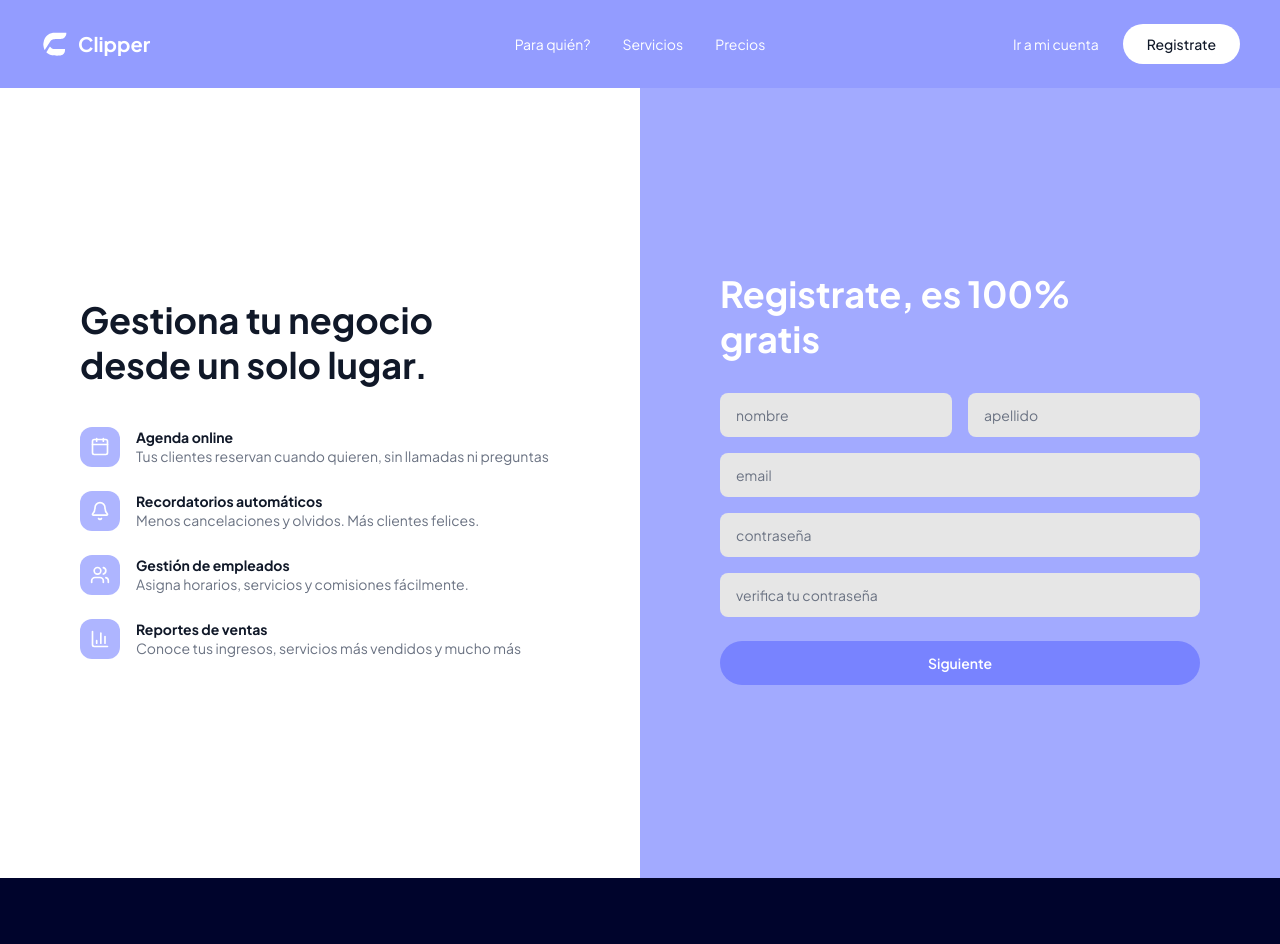
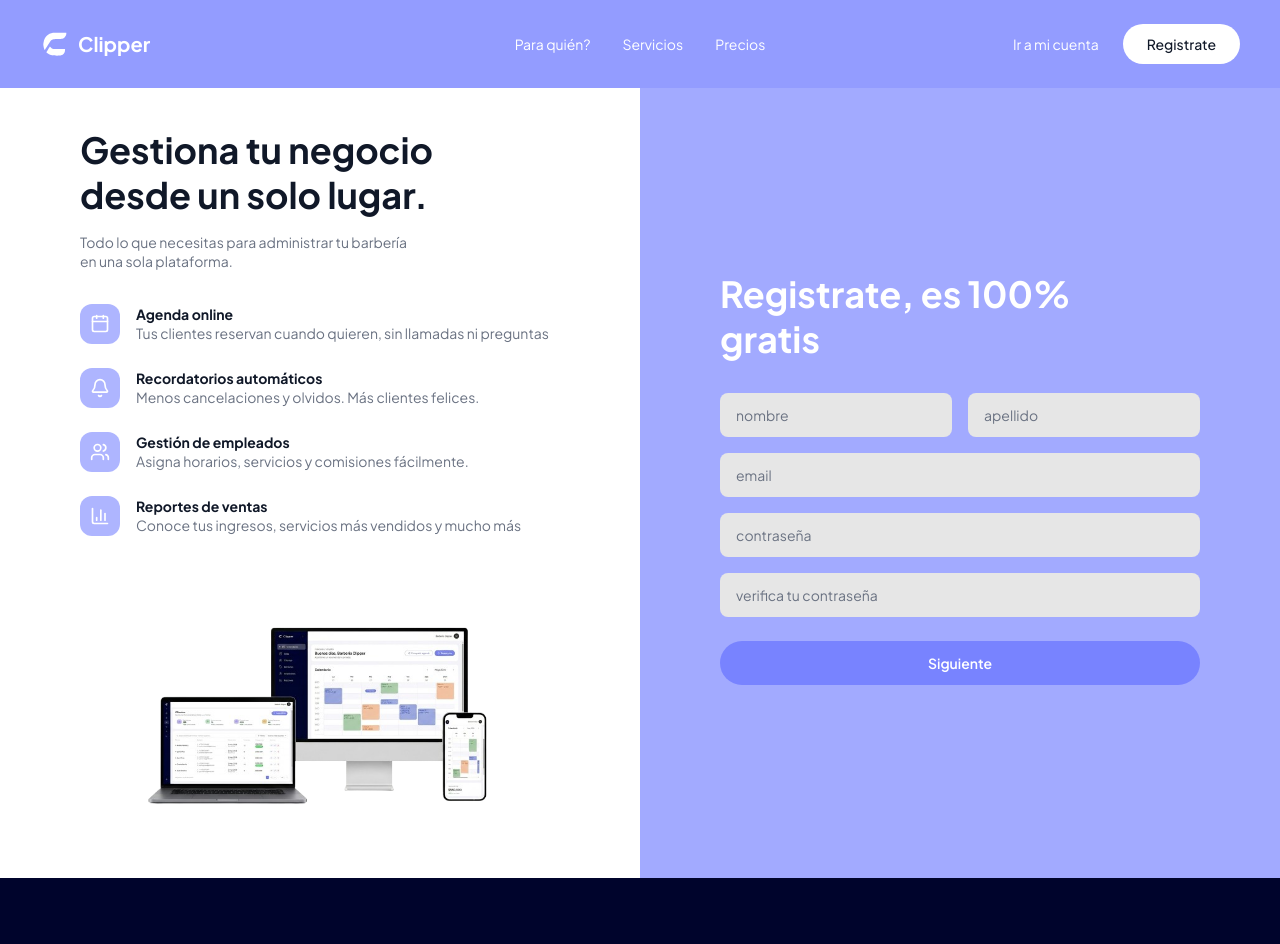
Before and after one commit to AndresRios123/Clipper-frontend, a React (Vite) app: page /register in a window 1280 px wide. Shown: the top 944 px of the page. Built offline with nearby package versions, Linux system fonts and the light colour scheme.

Commit message:
Agregada imagen en login y register

```diff
--- a/src/components/Login/LoginInfo.tsx
+++ b/src/components/Login/LoginInfo.tsx
@@ -35,7 +35,7 @@ const LoginInfo = () => {
         <br />
         vuelta a Clipper
       </h1>
-      <p className="text-sm text-gray-500 mb-10 leading-snug">
+      <p className="text-sm text-gray-500 mb-8 leading-snug">
         Inicia sesión para continuar administrando
         <br />
         tu negocio de manera fácil y eficiente
@@ -57,6 +57,15 @@ const LoginInfo = () => {
           </li>
         ))}
       </ul>
+
+      {/* Mockup */}
+      <div className="mt-10 flex justify-center">
+        <img
+          src="/mockups.png"
+          alt="Mockup de Clipper"
+          className="w-full max-w-[340px] lg:max-w-[380px]"
+        />
+      </div>
     </div>
   );
 };
--- a/src/components/Register/RegisterInfo.tsx
+++ b/src/components/Register/RegisterInfo.tsx
@@ -34,11 +34,16 @@ const RegisterInfo = () => {
   return (
     <div className="w-full h-full bg-white flex flex-col justify-center px-10 lg:px-20 py-12">
       {/* Título */}
-      <h1 className="text-3xl lg:text-4xl font-bold text-gray-900 leading-tight mb-10">
+      <h1 className="text-3xl lg:text-4xl font-bold text-gray-900 leading-tight mb-4">
         Gestiona tu negocio
         <br />
         desde un solo lugar.
       </h1>
+      <p className="text-sm text-gray-500 mb-8 leading-snug">
+        Todo lo que necesitas para administrar tu barbería
+        <br />
+        en una sola plataforma.
+      </p>
 
       {/* Lista de features */}
       <ul className="flex flex-col gap-6">
@@ -56,6 +61,15 @@ const RegisterInfo = () => {
           </li>
         ))}
       </ul>
+
+      {/* Mockup */}
+      <div className="mt-10 flex justify-center">
+        <img
+          src="/mockups.png"
+          alt="Mockup de Clipper"
+          className="w-full max-w-[340px] lg:max-w-[380px]"
+        />
+      </div>
     </div>
   );
 };
```
Also changed, not shown: public/mockups.png (added).
